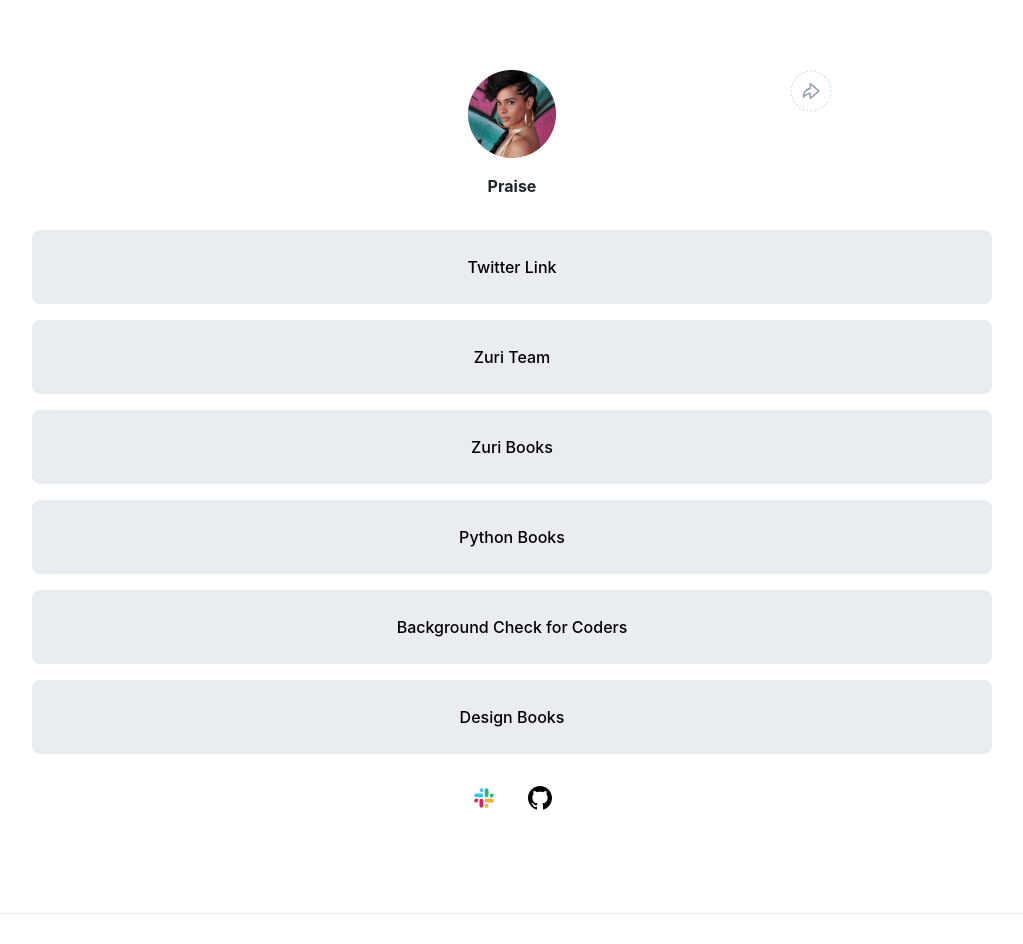
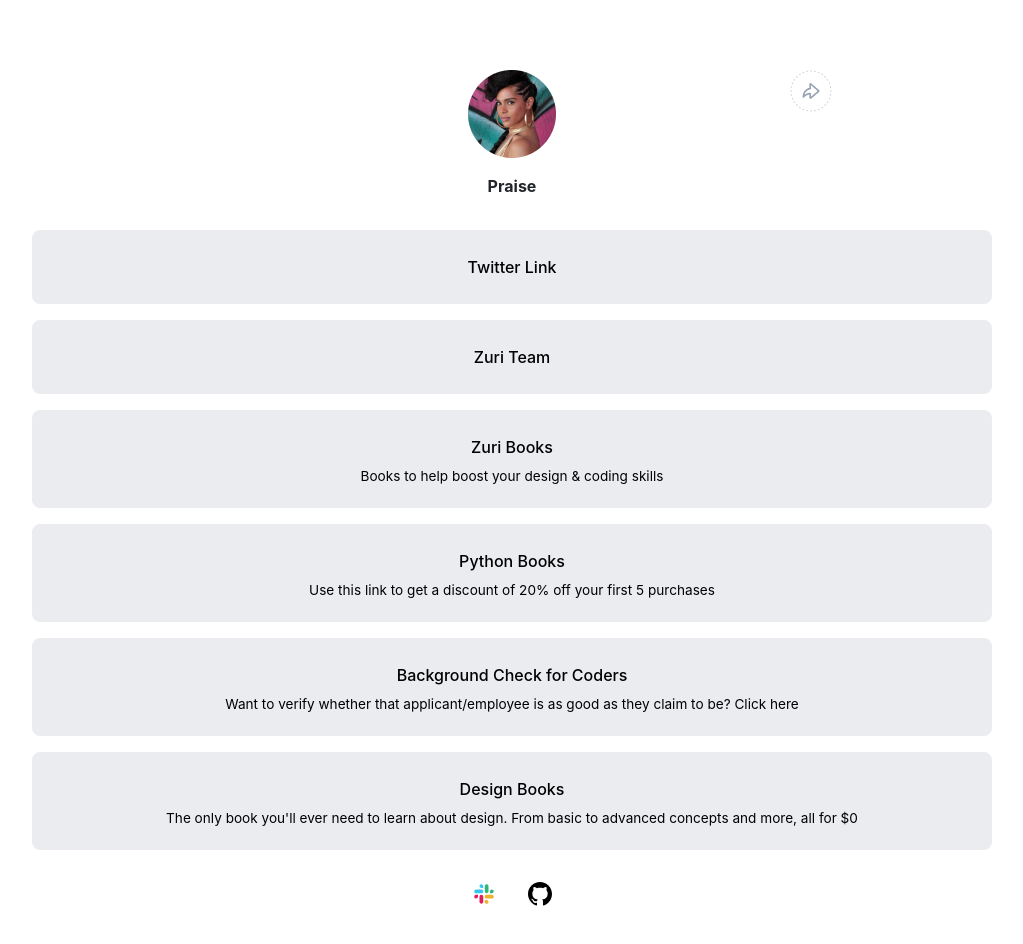
Before and after one commit to Praise25/stage-1-task, a React (Create React App) app: page / in a window 1280 px wide. Shown: the top 944 px of the page, without its empty margins (128-1151 px from the left). Built offline with nearby package versions, Linux system fonts and the light colour scheme.

Commit message:
feat: add description to some links

```diff
--- a/src/components/LinkItems.jsx
+++ b/src/components/LinkItems.jsx
@@ -3,9 +3,13 @@
 const LinkItems = (props) => {
   return (
     <div className={classes["link-item"]}>
-     <a href={props.link} id={props.id}>{props.name}</a>
+      <a href={props.link} id={props.id}>
+        {props.name}
+        <br />
+        <sub>{props.sub}</sub>
+      </a>
     </div>
-  )
-}
+  );
+};
 
 export default LinkItems;
--- a/src/components/LinkItems.module.css
+++ b/src/components/LinkItems.module.css
@@ -25,3 +25,8 @@
 .link-item a:focus {
   border-color: #98A2B3;
 }
+
+.link-item a sub {
+  font-size: 0.85em;
+  font-weight: 400;
+}
--- a/src/components/LinkList.jsx
+++ b/src/components/LinkList.jsx
@@ -4,11 +4,35 @@
   return (
     <section>
       <LinkItems name="Twitter Link" link="https://twitter.com/PraiseTheDev" />
-      <LinkItems name="Zuri Team" link="https://training.zuri.team/" id="btn__zuri" />
-      <LinkItems name="Zuri Books" link="http://books.zuri.team" id="books" />
-      <LinkItems name="Python Books" link="https://books.zuri.team/python-for-beginners?ref_id=praise" id="book__python" />
-      <LinkItems name="Background Check for Coders" link="https://background.zuri.team" id="pitch" />
-      <LinkItems name="Design Books" link="https://books.zuri.team/design-rules" id="book__design" />
+      <LinkItems
+        name="Zuri Team"
+        link="https://training.zuri.team/"
+        id="btn__zuri"
+      />
+      <LinkItems
+        name="Zuri Books"
+        link="http://books.zuri.team"
+        id="books"
+        sub="Books to help boost your design & coding skills"
+      />
+      <LinkItems
+        name="Python Books"
+        link="https://books.zuri.team/python-for-beginners?ref_id=praise"
+        id="book__python"
+        sub="Use this link to get a discount of 20% off your first 5 purchases"
+      />
+      <LinkItems
+        name="Background Check for Coders"
+        link="https://background.zuri.team"
+        id="pitch"
+        sub="Want to verify whether that applicant/employee is as good as they claim to be? Click here"
+      />
+      <LinkItems
+        name="Design Books"
+        link="https://books.zuri.team/design-rules"
+        id="book__design"
+        sub="The only book you'll ever need to learn about design. From basic to advanced concepts and more, all for $0"
+      />
     </section>
   );
 };
```
